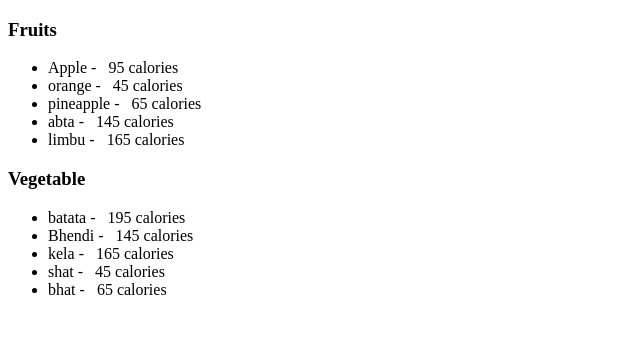
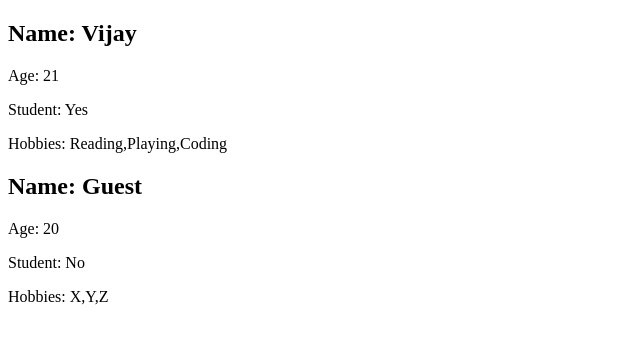
Before and after one commit to vijaym105/React-, a React (Vite) app in the folder my-react-app/: page / in a window 1280 px wide. Shown: the top 342 px of the page, without its empty margins (0-640 px from the left). Built offline with nearby package versions, Linux system fonts and the light colour scheme.

Commit message:
Pract for props and propsType

```diff
--- a/my-react-app/src/App.jsx
+++ b/my-react-app/src/App.jsx
@@ -1,25 +1,14 @@
-import List from "./List"
+import Card from "./Card";
 
 
 
 function App(){
-
-    const fruits = [{id:1,name:"Apple", calories: 95},
-                    {id:2,name:"orange",calories: 45},
-                    {id:3,name:"pineapple",calories: 65},
-                    {id:4,name:"abta",calories: 145},
-                    {id:5,name:"limbu",calories: 165},]
-
-
-    const Veges = [{id:6,name:"batata", calories: 195},
-                    {id:7,name:"Bhendi",calories: 145},
-                    {id:8,name:"kela",calories: 165},
-                    {id:9,name:"shat",calories: 45},
-                    {id:11,name:"bhat",calories: 65},]
-    return(
+return(
         <>
-     {fruits.length >0  && <List ite = {fruits} category = "Fruits"/>}
-     {Veges.length > 0 && <List ite = {Veges} category = "Vegetable"/>}
+    <Card name = "Vijay" age = {21} isStudent = {true}
+    hobbies = {["Reading", "Playing", "Coding"]}
+    />
+    <Card />
      </>
     )
 };
--- /dev/null
+++ b/my-react-app/src/Card.jsx
@@ -0,0 +1,29 @@
+import PropTypes from "prop-types";
+
+
+function Card({
+    name = "Guest",
+    age = 20,
+    isStudent = false,
+    hobbies = ["X","Y","Z"]
+}){
+
+    return(
+        <>
+        <h2>Name: {name}</h2>
+        <p>Age: {age}</p>
+        <p>Student: {isStudent? "Yes" : "No"}</p>
+        <p>Hobbies: {hobbies && hobbies.length > 0 && hobbies.join(",")}</p>
+        </>
+    );
+};
+
+Card.propTypes = {
+    name: PropTypes.string,
+    age: PropTypes.number,
+    isStudent: PropTypes.bool,
+    hobbies: PropTypes.string,
+};
+
+
+export default Card
--- a/my-react-app/src/List.jsx
+++ /dev/null
@@ -1,25 +0,0 @@
-
-function List(props){
-
-    const iemlist = props.ite;
-    const category = props.category;
-
-    // ite.sort((a,b) => a.name.localeCompare(b.name)); for alpabetic
-    // ite.sort((a,b) => b.name.localeCompare(a.name)); for reverse alphabetic
-    // ite.sort((a,b) => a.calories  - b.calories); for numeric order
-    // ite.sort((a,b) => b.calories - a.calories); for rev numeric order
-    // const ite = ite.filter((ite => ite.calories < 100)) calories < 100 will be displaued
-
-    const list = iemlist.map(ite => (
-    < li key={ite.id}>{ite.name} - &nbsp; {ite.calories} calories</li>));
-
-    return(
-   <>
-    <h3>{category}</h3>
-        <ul>{list}</ul>
-
-        </>
-);
-}
-
-export default List
```
